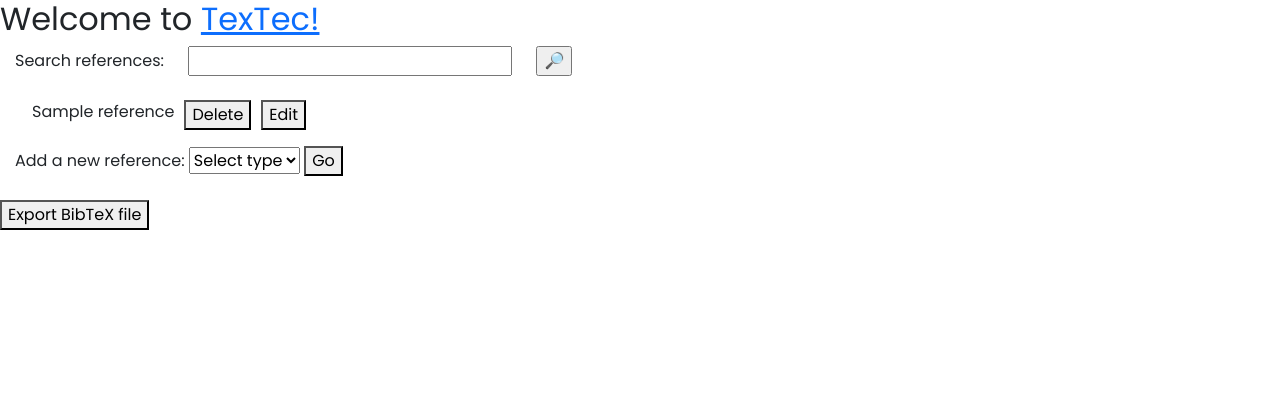
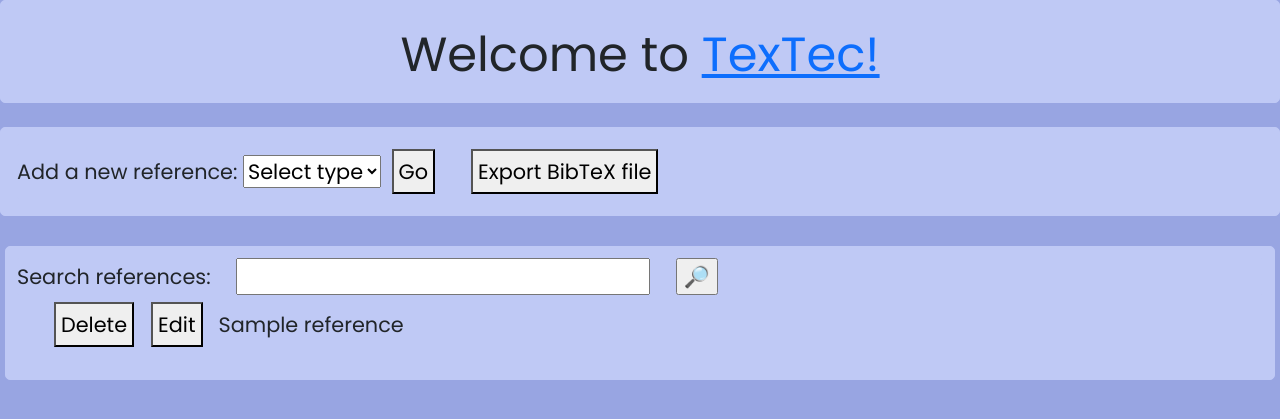
Before and after one commit to jobatabs/textec, a Flask app: template src/templates/index.html in a window 1280 px wide. Shown: the top 419 px of the page. Run offline with Flask 3, Linux system fonts and the light colour scheme; the template is opened without the code that fills it: most values are stand-ins (such as "Sample title", 1, 10 or a date in 2020).

Commit message:
update ui

```diff
--- a/src/static/stylesheet.css
+++ b/src/static/stylesheet.css
@@ -3,17 +3,129 @@
     content: ' *';
     color: firebrick;
 }*/
+:root {
+    --primary-color: #bfc9f5;
+    --secondary-color: #98a5e2;
+    --hover-color: #37376d;
+}
+
+h1 {
+    font-size: 3rem;
+    text-align: center;
+    margin-top: 15px;
+}
+h2 {
+    font-size: 2rem;
+    text-align: left;
+    margin-top: 15px;
+}
+
+form, ul, button {
+    font-size: 1.3rem;
+}
+
+button:hover {
+    color: var(--hover-color);
+    transition: background-color 0.2s, color 0.2s;
+}
+
+button {
+    margin: 5px;
+    padding: 5px 5px;
+}
+
 .optional::after {
     content: '       (optional)';
-    color: grey;
+    color: rgb(99, 99, 99);
     font-size: 50%;
 }
-form {
-    margin-left: 15px;
+
+.top-row {
+    display: flex;
+    align-items: center;
+    gap: 15px;
+    justify-content: flex-start;
+    margin-bottom: 30px;
 }
+
+.top-row form, .top-row a {
+    margin: 5px;
+}
+
+.reference-section{
+    margin: 5px;
+}
+
 input {
     margin-left: 20px;
 }
+
 body {
     font-family: 'Poppins';
- }
+    background-color: var(--secondary-color);
+}
+
+.search-and-export {
+    display: flex;
+    align-items: center;
+    gap: 10px;
+    margin-bottom: 20px;
+}
+
+.search-form {
+    display: flex;
+    align-items: center;
+}
+
+form {
+    font-size: 1.3rem;
+    border: 1px solid var(--primary-color);
+    border-radius: 5px;
+    background-color: var(--primary-color);
+    align-items: center;
+    text-align: left;
+    gap: 10px;
+}
+
+.search-form input[type="text"] {
+    margin-right: 5px;
+}
+
+.alert {
+    position: fixed;
+    top: 132px;
+    left: 50%;
+    transform: translateX(-50%);
+    z-index: 1000;
+    opacity: 1;
+    transition: opacity 1s ease-out;
+    max-width: 90%;
+}
+
+.hidden {
+    opacity: 0;
+}
+
+li {
+    display: flex;
+    justify-content: flex-start;
+    align-items: center;
+    gap: 5px;
+    margin-bottom: 10px;
+}
+
+li div:first-child {
+    display: flex;
+    gap: 5px;
+}
+
+li div:last-child {
+    margin-left: 5px;
+}
+
+.top-row, .reference-section, .title, .form {
+    padding: 10px;
+    border: 1px solid var(--primary-color);
+    border-radius: 5px;
+    background-color: var(--primary-color);
+}
--- a/src/templates/index.html
+++ b/src/templates/index.html
@@ -6,11 +6,9 @@ TexTec
 
 {% block body %}
 
-<h2>Welcome to <a href="/">TexTec!</a></h2>
-<form action="/result" method="GET">
-  Search references: <input type="text" name="query">
-  <input type="submit" value=&#128270;>
-</form>
+<div class = title>
+<h1>Welcome to <a href="/">TexTec!</a></h1>
+</div>
 <br>
 
 {% with messages = get_flashed_messages(category_filter=["success"]) %}
@@ -41,45 +39,73 @@ TexTec
     var successAlert = document.getElementById('success-alert');
     var errorAlert = document.getElementById('error-alert');
 
-    if (successAlert) successAlert.style.display = 'none';
-    if (errorAlert) errorAlert.style.display = 'none';
-  }, 3000);
+    if (successAlert) {
+      successAlert.classList.add('hidden');
+      setTimeout(function() {
+        successAlert.style.display = 'none';
+      }, 1000);
+    }
+
+    if (errorAlert) {
+      errorAlert.classList.add('hidden');
+      setTimeout(function() {
+        errorAlert.style.display = 'none';
+      }, 1000);
+    }
+  }, 5000);
 </script>
 
+<div class="top-row">
+  <form id="form" action="/new" method="post" onsubmit="return validateSelection()">
+      <label for="reference-type">Add a new reference:</label>
+      <select id="reference-type" name="type">
+          <option value="" disabled selected>Select type</option>
+          <option value="article">Article</option>
+          <option value="book">Book</option>
+          <option value="misc">Misc</option>
+      </select>
+      <button type="submit">Go</button>
+  </form>
+  {% if references %}
+  <a href="/export_bibtex_file?query={{ request.args.get('query', '') }}">
+    <button>Export BibTeX file</button>
+  </a>
+  {% endif %}
+</div>
+
+<div class="reference-section">
+  <div>
+    <form action="/result" method="GET">
+      Search references: <input type="text" name="query">
+      <input type="submit" value=&#128270;>
+    </form>
+    </div>
+  </form>
 
   <ul>
     {% if error %}
     <p style="font-size:20px">{{ error }}</p>
     {% endif %}
     {% for reference in references %}
-    <li style="display: flex">
-      <div>
-        {{ reference }}
-      </div>
+        <li style="display: flex; align-items: center; margin-bottom: 10px;">
+            <div style="display: flex; align-items: center; gap: 5px;">
                 {% if not reference.done %}
-        <form action="/delete/{{ reference.reference.id }}" method="post" style="margin-left: 10px;">
+                <form action="/delete/{{ reference.reference.id }}" method="post">
                     <button type="submit" onclick="return confirm('Are you sure you want to delete {{ reference.reference.title }} by {{ reference.reference.author}} ?')">Delete</button>
                 </form>
-        <form action="/edit/{{ reference.reference.id }}" method="get" style="margin-left: 10px;">
+                <form action="/edit/{{ reference.reference.id }}" method="get">
                     <button type="submit">Edit</button>
                 </form>
                 {% endif %}
+            </div>
+            <div style="margin-left: 5px;">
+                {{ reference }}
+            </div>
         </li>
     {% endfor %}
 </ul>
+</div>
 
-<div>
-  <form id="reference-form" action="/new" method="post" onsubmit="return validateSelection()">
-    <label for="reference-type">Add a new reference:</label>
-    <select id="reference-type" name="type">
-      <option value="" disabled selected>Select type</option>
-      <option value="misc">Misc</option>
-      <option value="article">Article</option>
-      <option value="book">Book</option>
-    </select>
-    <button type="submit">Go</button>
-  </form>
-</div>
 
 <script>
   function validateSelection() {
@@ -93,10 +119,4 @@ TexTec
 </script>
 <br>
 
-{% if references %}
-  <a href="/export_bibtex_file?query={{ request.args.get('query', '') }}">
-    <button>Export BibTeX file</button>
-  </a>
-{% endif %}
-
 {% endblock %}
```
Also changed, not shown: src/templates/edit.html (+10 -2 lines), src/templates/new.html (+21 -2 lines). Lines whose indentation alone changed are shown as unchanged.
